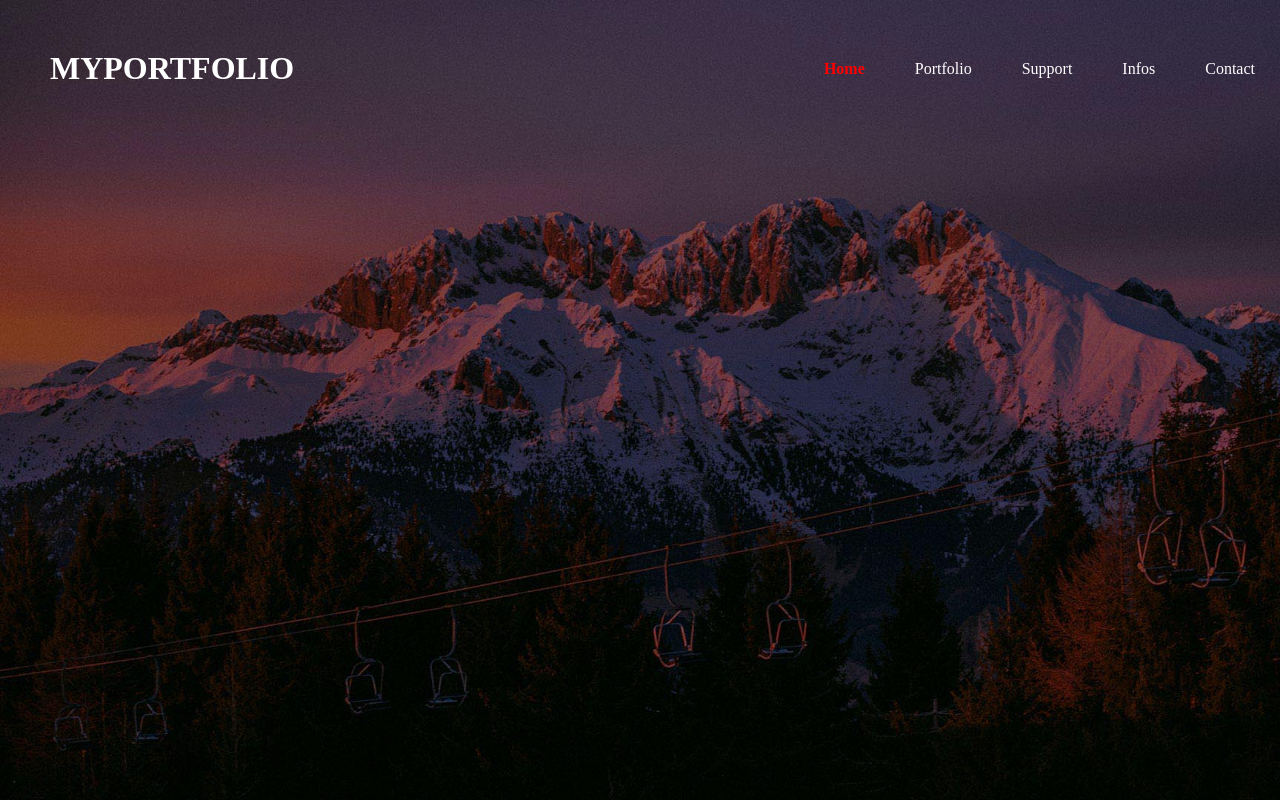
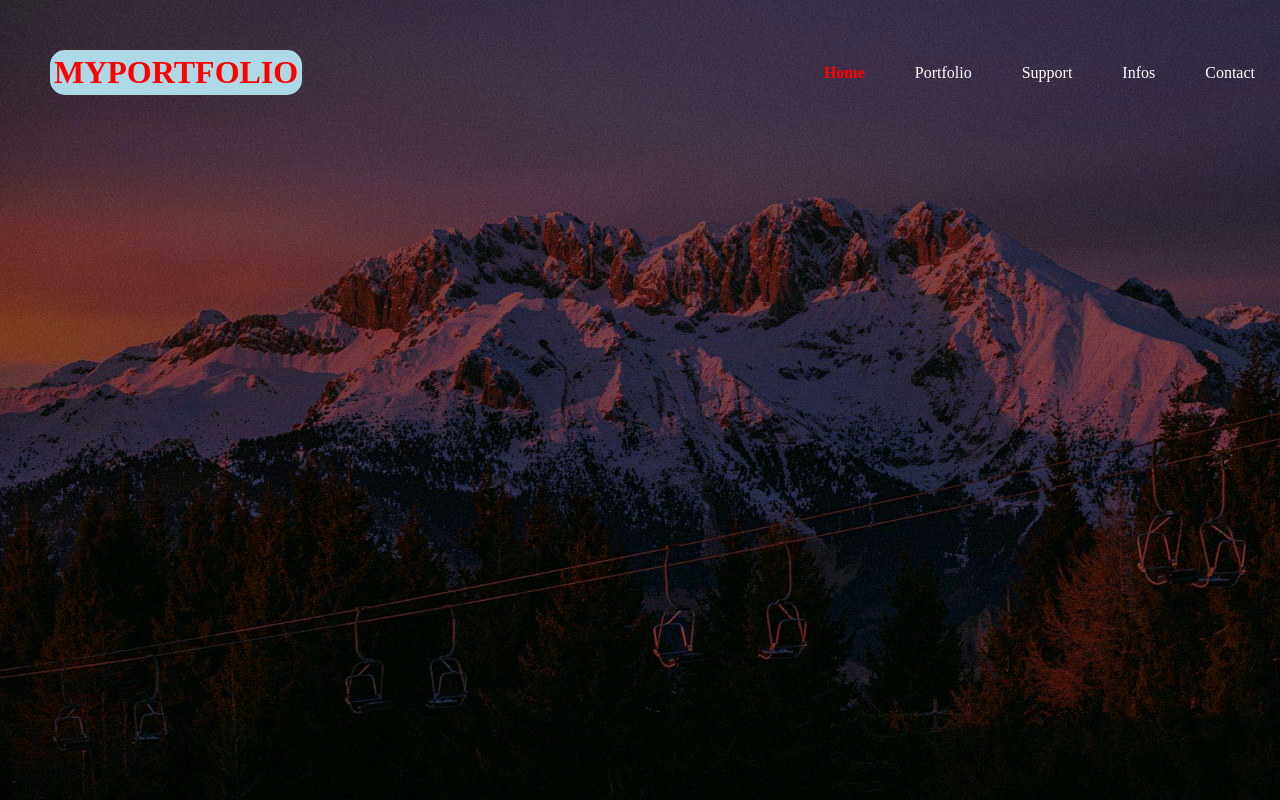
Before and after one commit to BriceMendez/BriceMendez.github.io, a website built with Parcel: page index.html in a window 1280 px wide. In both pictures the pointer is over the link "MYPORTFOLIO". Shown: the top 800 px of the page. Built offline with nearby package versions, Linux system fonts and the light colour scheme.

Commit message:
update html css

```diff
--- a/src/style.css
+++ b/src/style.css
@@ -44,7 +44,7 @@ header {
     margin: 0 25px;
 }
 
-.navbar .nav-links ul li.active a{
+.navbar .nav-links ul li.active a {
     color: red;
     font-weight: 600;
 }
@@ -56,15 +56,20 @@ header {
     right: 50px;
     width: 35px;
 }
-ul li a:hover{
-    color: blueviolet;
-    background-color: yellow;
+
+a:hover {
+    color: red;
+    background-color: lightblue;
+    border-radius: 15px;
+    padding: 4px;
 }
 
 @media screen and (max-width:900px) {
+
     .navbar {
         padding: 0;
     }
+
     .navbar .logo {
         position: absolute;
         top: 30px;
@@ -91,10 +96,11 @@ ul li a:hover{
         margin-left: -100%;
         transition: all 1.5s ease;
     }
+
     /* top: 0px;
         left: 0px; léger décalage sur nav-links*/
     .nav-links.mobile-menu {
-       margin-left: 0;
+        margin-left: 0;
     }
 
     .nav-links ul {
@@ -103,6 +109,7 @@ ul li a:hover{
         align-items: center;
         margin-left: 50px;
     }
+
     .navbar .nav-links ul li {
         margin: 25px 0;
         font-size: 1.2em;
```
